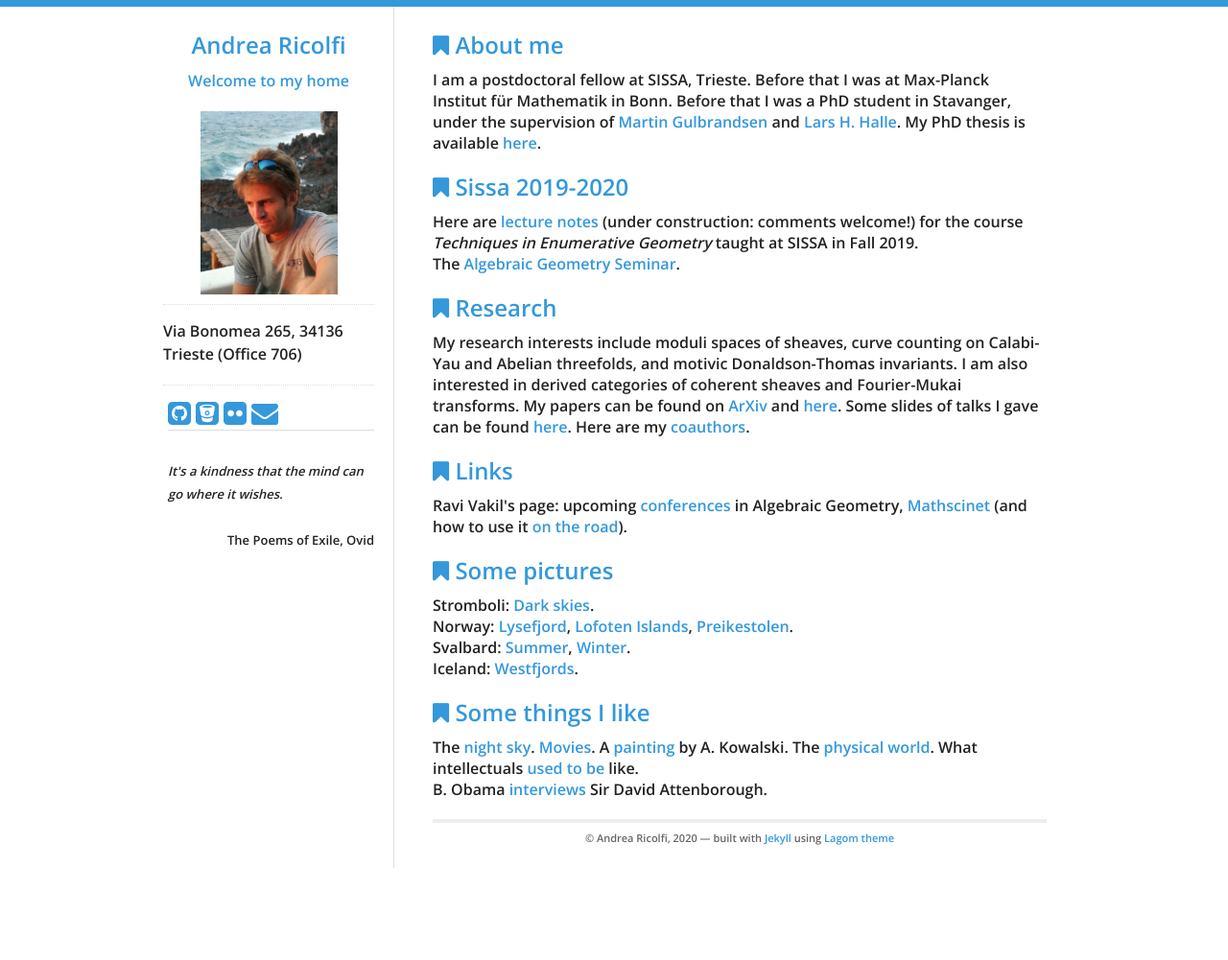
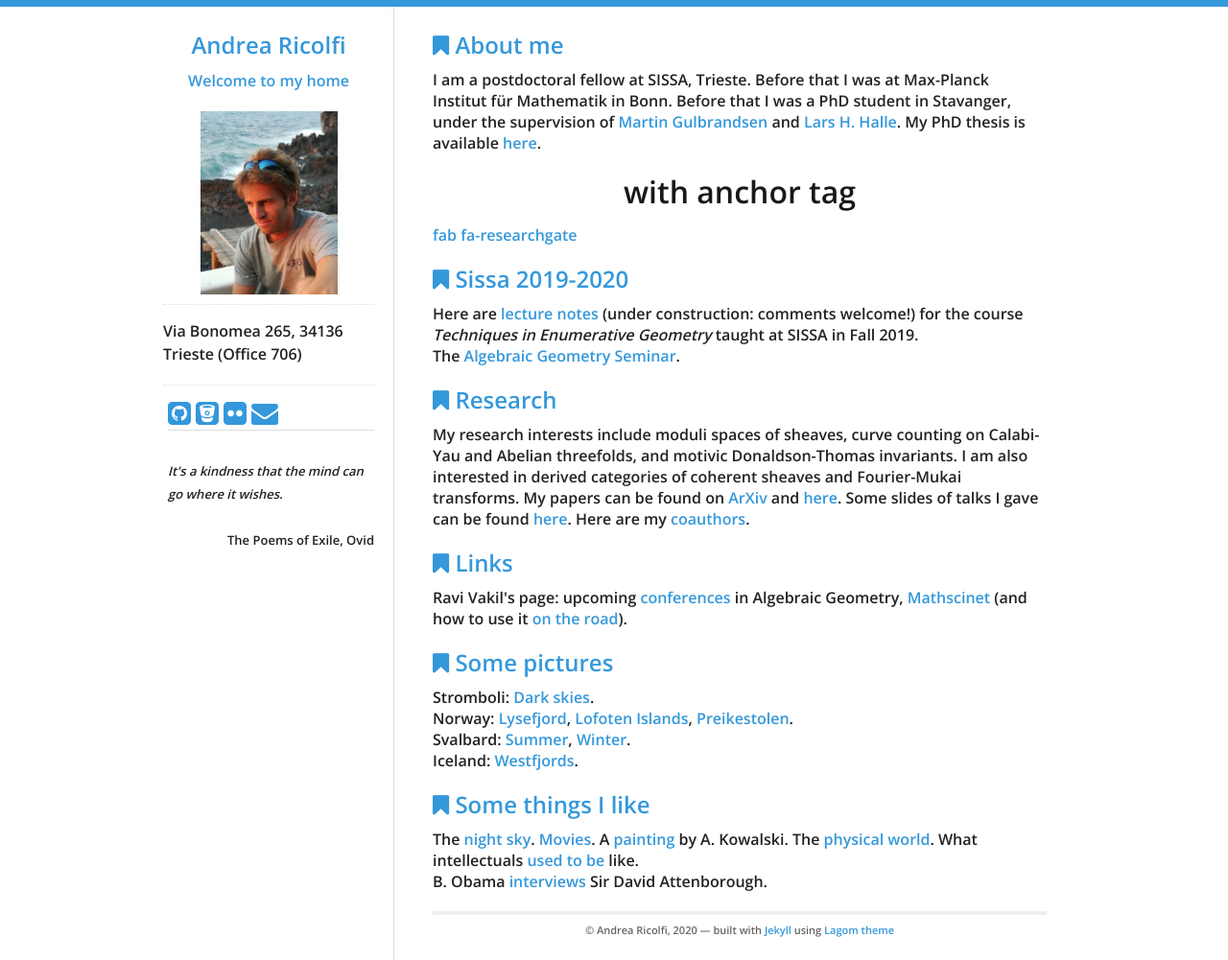
Before and after one commit to atricolfi/atricolfi.github.io, a Jekyll site: the page built from index.html, in a window 1280 px wide. Shown: the whole page at 96% size. Built offline with Jekyll 4.4.1, drawn with Linux system fonts in a browser that asks for light colours; before the commit the page ends 907 px from its top, so only the background shows below that.

Commit message:
Update index.html

```diff
--- a/index.html
+++ b/index.html
@@ -9,6 +9,10 @@ title: Homepage
 I am a postdoctoral fellow at SISSA, Trieste. Before that I was at Max-Planck Institut für Mathematik in Bonn. Before that I was a PhD student in Stavanger,
 under the supervision of <a href="http://www.ux.uis.no/%7Emartingg/">Martin Gulbrandsen</a> and
 <a href="http://www.math.ku.dk/english/about/news/halle/"> Lars H. Halle</a>. My PhD thesis is available <a href="phd-thesis.pdf">here</a>.
+
+  <h1 align="center">with anchor tag</h1>
+<a href="https://www.researchgate.net/profile/Andrea_Ricolfi"><i class="fab fa-researchgate"></i> fab fa-researchgate</a>
+
 </p>
 
   <div id="home">
```
